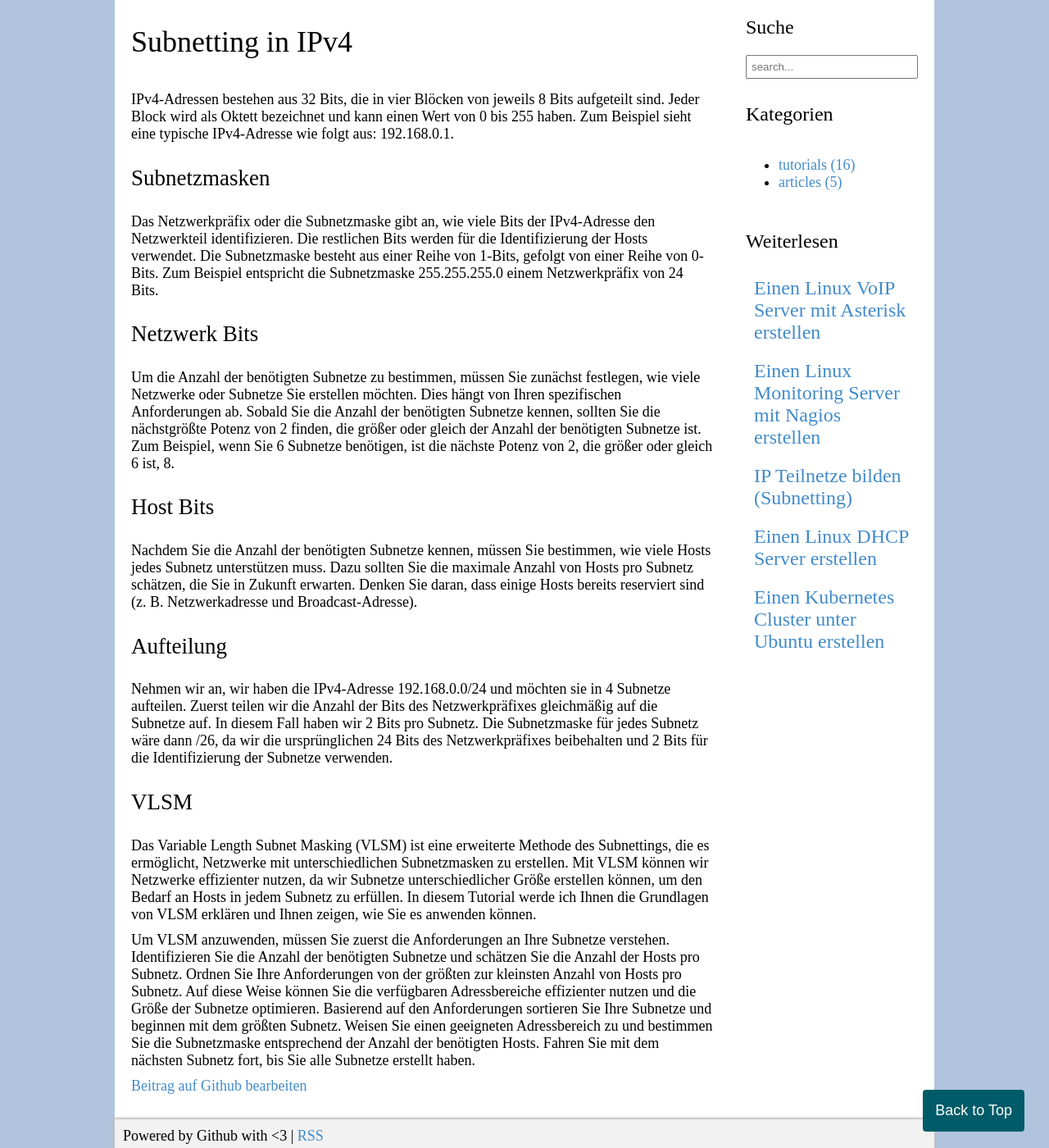
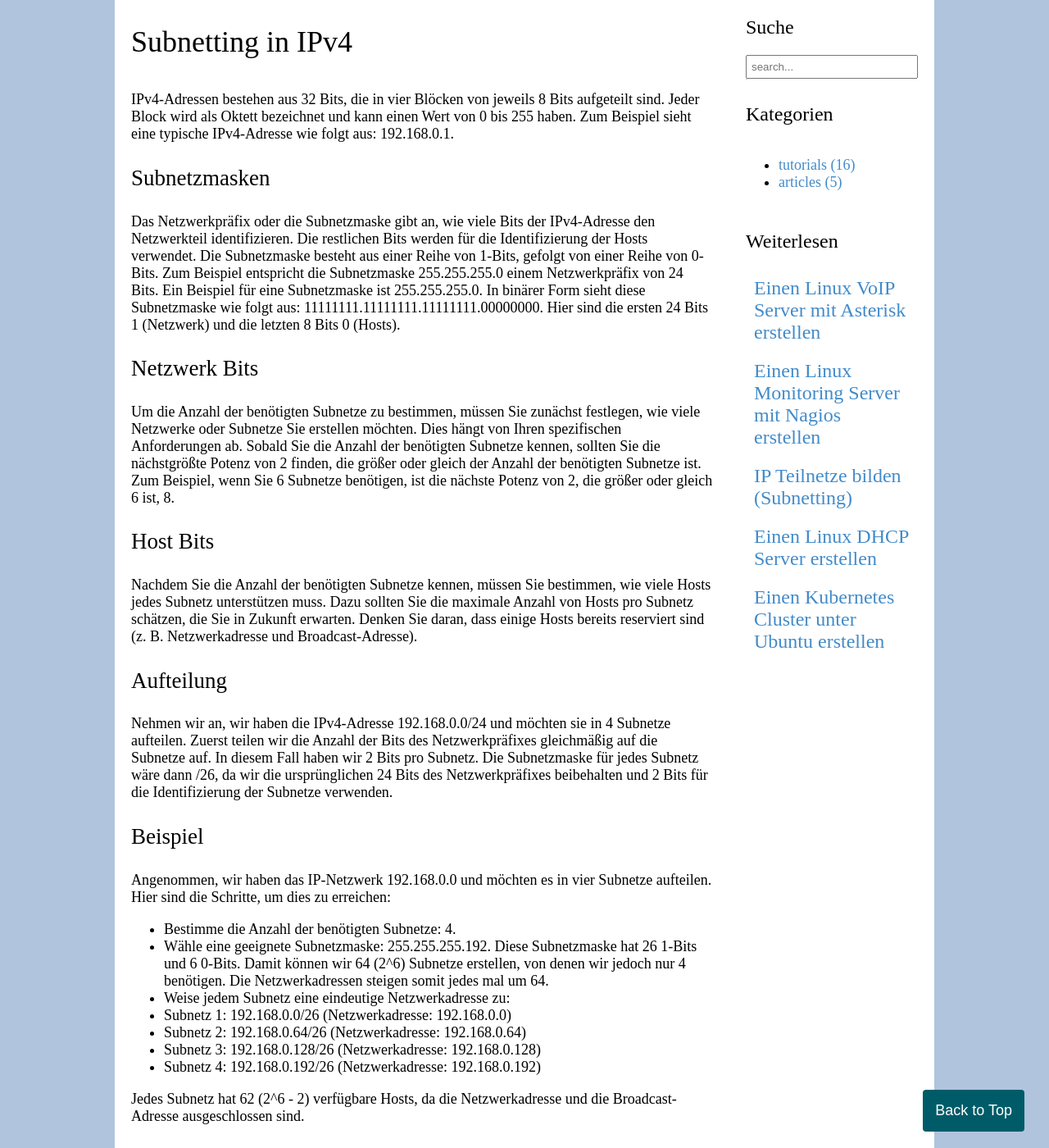
Before and after one commit to zarat/zarat.github.io, a Jekyll site: the page built from _posts/2018-05-22-subnetze.markdown, in a window 1280 px wide and 1400 px high, scrolled down 825 px. Shown: the whole window at 82% size. Built offline with Jekyll 4.4.1, drawn with Linux system fonts in a browser that asks for light colours.

Commit message:
Update 2018-05-22-subnetze.markdown

```diff
--- a/_posts/2018-05-22-subnetze.markdown
+++ b/_posts/2018-05-22-subnetze.markdown
@@ -38,7 +38,7 @@ IPv4-Adressen bestehen aus 32 Bits, die in vier Blöcken von jeweils 8 Bits aufg
 
 <h2>Subnetzmasken</h2>
 
-Das Netzwerkpräfix oder die Subnetzmaske gibt an, wie viele Bits der IPv4-Adresse den Netzwerkteil identifizieren. Die restlichen Bits werden für die Identifizierung der Hosts verwendet. Die Subnetzmaske besteht aus einer Reihe von 1-Bits, gefolgt von einer Reihe von 0-Bits. Zum Beispiel entspricht die Subnetzmaske 255.255.255.0 einem Netzwerkpräfix von 24 Bits.
+Das Netzwerkpräfix oder die Subnetzmaske gibt an, wie viele Bits der IPv4-Adresse den Netzwerkteil identifizieren. Die restlichen Bits werden für die Identifizierung der Hosts verwendet. Die Subnetzmaske besteht aus einer Reihe von 1-Bits, gefolgt von einer Reihe von 0-Bits. Zum Beispiel entspricht die Subnetzmaske 255.255.255.0 einem Netzwerkpräfix von 24 Bits. Ein Beispiel für eine Subnetzmaske ist 255.255.255.0. In binärer Form sieht diese Subnetzmaske wie folgt aus: 11111111.11111111.11111111.00000000. Hier sind die ersten 24 Bits 1 (Netzwerk) und die letzten 8 Bits 0 (Hosts).
 
 <h2>Netzwerk Bits</h2>
 
@@ -52,6 +52,20 @@ Nachdem Sie die Anzahl der benötigten Subnetze kennen, müssen Sie bestimmen, w
 
 Nehmen wir an, wir haben die IPv4-Adresse 192.168.0.0/24 und möchten sie in 4 Subnetze aufteilen. Zuerst teilen wir die Anzahl der Bits des Netzwerkpräfixes gleichmäßig auf die Subnetze auf. In diesem Fall haben wir 2 Bits pro Subnetz. Die Subnetzmaske für jedes Subnetz wäre dann /26, da wir die ursprünglichen 24 Bits des Netzwerkpräfixes beibehalten und 2 Bits für die Identifizierung der Subnetze verwenden.
 
+<h2>Beispiel</h2>
+
+Angenommen, wir haben das IP-Netzwerk 192.168.0.0 und möchten es in vier Subnetze aufteilen. Hier sind die Schritte, um dies zu erreichen:
+
+ * Bestimme die Anzahl der benötigten Subnetze: 4.
+ * Wähle eine geeignete Subnetzmaske: 255.255.255.192. Diese Subnetzmaske hat 26 1-Bits und 6 0-Bits. Damit können wir 64 (2^6) Subnetze erstellen, von denen wir jedoch nur 4 benötigen. Die Netzwerkadressen steigen somit jedes mal um 64.
+ * Weise jedem Subnetz eine eindeutige Netzwerkadresse zu:
+  * Subnetz 1: 192.168.0.0/26 (Netzwerkadresse: 192.168.0.0)
+  * Subnetz 2: 192.168.0.64/26 (Netzwerkadresse: 192.168.0.64)
+  * Subnetz 3: 192.168.0.128/26 (Netzwerkadresse: 192.168.0.128)
+  * Subnetz 4: 192.168.0.192/26 (Netzwerkadresse: 192.168.0.192)
+
+Jedes Subnetz hat 62 (2^6 - 2) verfügbare Hosts, da die Netzwerkadresse und die Broadcast-Adresse ausgeschlossen sind.
+
 <h2>VLSM</h2>
 
 Das Variable Length Subnet Masking (VLSM) ist eine erweiterte Methode des Subnettings, die es ermöglicht, Netzwerke mit unterschiedlichen Subnetzmasken zu erstellen. Mit VLSM können wir Netzwerke effizienter nutzen, da wir Subnetze unterschiedlicher Größe erstellen können, um den Bedarf an Hosts in jedem Subnetz zu erfüllen. In diesem Tutorial werde ich Ihnen die Grundlagen von VLSM erklären und Ihnen zeigen, wie Sie es anwenden können.
```
